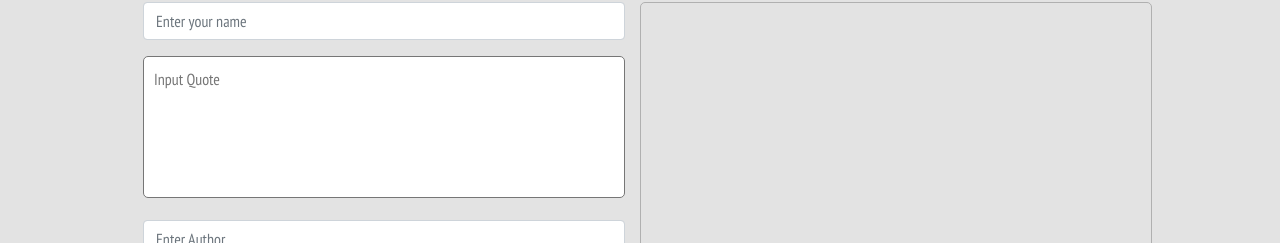
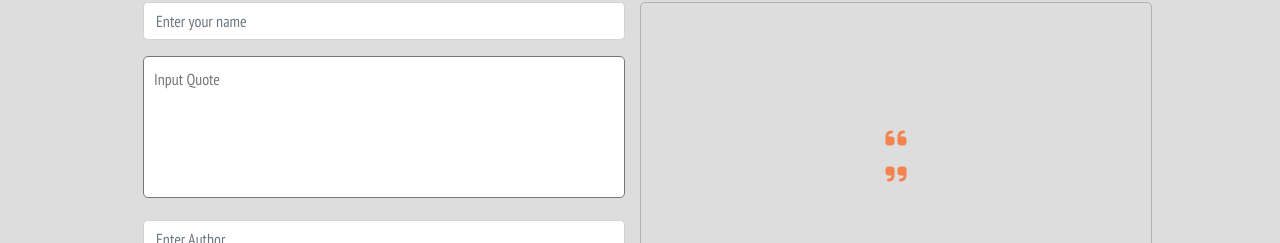
Before and after one commit to Mantongash/quotes, an Angular app: page / in a window 1280 px wide. Shown: the part 114-357 px from the top of the page. Built offline with nearby package versions, Linux system fonts and the light colour scheme; a web font is replaced by a local one.

Commit message:
Adjusted the preview window

```diff
--- a/src/app/app.module.ts
+++ b/src/app/app.module.ts
@@ -2,6 +2,7 @@ import { BrowserModule } from '@angular/platform-browser';
 import { NgModule } from '@angular/core';
 import { FormsModule } from "@angular/forms";
 import { CommonModule} from "@angular/common"
+import { ConfirmationPopoverModule } from "angular-confirmation-popover"
 
 import { AppRoutingModule } from './app-routing.module';
 import { AppComponent } from './app.component';
@@ -16,7 +17,10 @@ import { QuoteDetailsComponent } from '../app/components/quote-details/quote-det
     AddQuoteComponent,
     QuotesComponent,
     QuoteComponent,
-    QuoteDetailsComponent
+    QuoteDetailsComponent,
+  //   ConfirmationPopoverModule.forRoot({
+  //     confirmButtonType: "danger"
+  //   })
   ],
   imports: [
     BrowserModule,
--- a/src/app/components/add-quote/add-quote.component.html
+++ b/src/app/components/add-quote/add-quote.component.html
@@ -67,6 +67,10 @@
   <div
     class="col-md-6 d-flex justify-content-center align-items-center preview"
   >
-    <p id="quoted">{{ newQuote.actualQuote }}</p>
+    <div id="quoted">
+      <div><i class="fas fa-quote-left"></i></div>
+      {{ newQuote.actualQuote }}
+      <div class="text-right"><i class="fas fa-quote-right"></i></div>
+    </div>
   </div>
 </div>
--- a/src/app/components/add-quote/add-quote.component.ts
+++ b/src/app/components/add-quote/add-quote.component.ts
@@ -11,7 +11,7 @@ export class AddQuoteComponent implements OnInit {
 
   newQuote = new Quote("", "", "");
   @Output() addedQuote = new EventEmitter<Quote>();
-  // @Output() submitQuote: any;
+  @Output() submitQuote: any;
 
   submittedQuote() {
     this.addedQuote.emit(this.newQuote);
--- a/src/app/components/quotes/quotes.component.ts
+++ b/src/app/components/quotes/quotes.component.ts
@@ -1,6 +1,6 @@
 import { Component, OnInit } from "@angular/core";
 import { Quote } from "../quote";
-import { ConditionalExpr } from "@angular/compiler";
+// import { ConditionalExpr } from "@angular/compiler";
 
 @Component({
   selector: "app-quotes",
@@ -35,7 +35,6 @@ export class QuotesComponent implements OnInit {
 
   addNewQuote(quote) {
     this.quotes.push(quote);
-    console.log(this.quotes);
   }
 
   constructor() {}
--- a/src/styles.css
+++ b/src/styles.css
@@ -7,7 +7,7 @@
 }
 
 body {
-  background: #e3e3e3;
+  background: #ddd;
   font-family: "PT Sans Narrow";
 }
 
@@ -68,3 +68,9 @@ app-quote {
 .details {
   text-align: right;
 }
+
+/* Quote styling */
+.fa-quote-left,
+.fa-quote-right {
+  color: #f4844f;
+}
```
